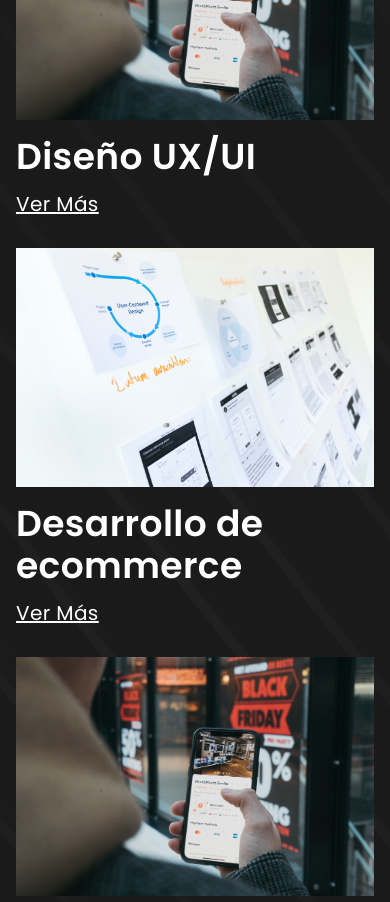
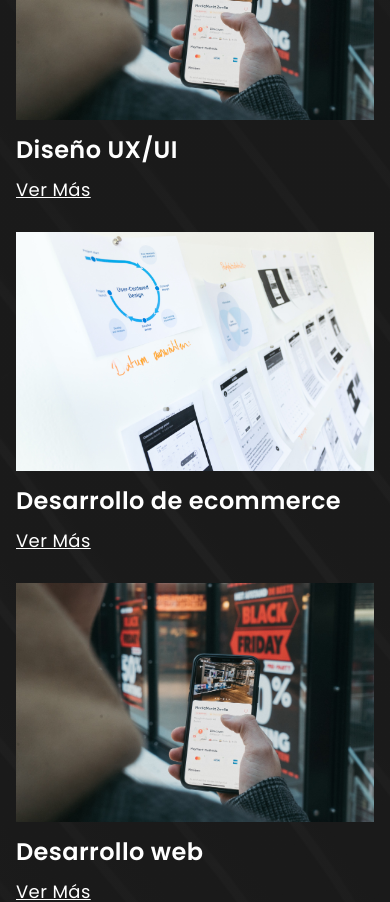
Before and after one commit to alejandrogsk/smd, a Next.js app: page / in a window 390 px wide. Shown: the part 2960-3862 px from the top of the page. Built offline with nearby package versions, Linux system fonts and the light colour scheme.

Commit message:
changes in home page

```diff
--- a/components/Pages/Ecommerce/HeroSection.js
+++ b/components/Pages/Ecommerce/HeroSection.js
@@ -11,7 +11,7 @@ const HeroSection = ({data}) => {
       <div className="md:row-start-2	 md:row-end-3">
               {
                 content.map((paragraph,i) => (
-                  <p key={i} className="pt-2 text-xl">
+                  <p key={i} className="pt-2 text-l md:text-xl">
                     {paragraph}
                   </p>
                 ))
--- a/components/Pages/Home/BlogPostsSection.js
+++ b/components/Pages/Home/BlogPostsSection.js
@@ -9,7 +9,7 @@ const BlogPostsSection = ({ blog }) => {
                 <h6 className="text-lg md:text-xl text-ui-black font-medium	 text-start capitalize	">
                     {before_title}
                 </h6>
-                <h2 className="text-3xl md:text-5xl	font-semibold	text-ui-black text-start	">
+                <h2 className="text-3xl md:text-4xl lg:text-5xl	font-semibold	text-ui-black text-start	">
                     {title}
                 </h2>
 
--- a/components/Pages/Home/ServicesSection.js
+++ b/components/Pages/Home/ServicesSection.js
@@ -6,7 +6,7 @@ import React from 'react'
 const ServicesSection = ({services}) => {
 
 
-    const { before_title, title, services_list } = services;
+  const { before_title, title, services_list } = services;
 
 
   return (
@@ -14,7 +14,7 @@ const ServicesSection = ({services}) => {
       <div className='mx-4 sm:mx-8  md:mx-12 mx:mx-20'>
 
       <h6 className='capitalize text-white text-lg md:text-xl l font-medium	 text-start	'>{before_title}</h6>
-      <h2 className='text-white text-3xl md:text-5xl	font-semibold text-start	'>{title}</h2>
+      <h2 className='text-white text-3xl md:text-4xl lg:text-5xl	font-semibold text-start	'>{title}</h2>
 
 
         <div className='services-section__grid my-16'>
@@ -25,9 +25,9 @@ const ServicesSection = ({services}) => {
                  <img src={item.img_url} />
                  <span className='hoverable'></span>
                 </div>
-                <h3 className='text-white my-4 font-semibold text-4xl	'>{item.title}</h3>
+                <h3 className='text-white my-4 font-semibold text-2xl md:text-3xl lg:text-4xl'>{item.title}</h3>
 
-                <a className='text-white text-xl capitalize underline hover:text-ui-orange-main'>{item.link}</a>
+                <a className='text-white text-lg md:text-xl capitalize underline hover:text-ui-orange-main'>{item.link}</a>
               </div>
             ))
           }
```
